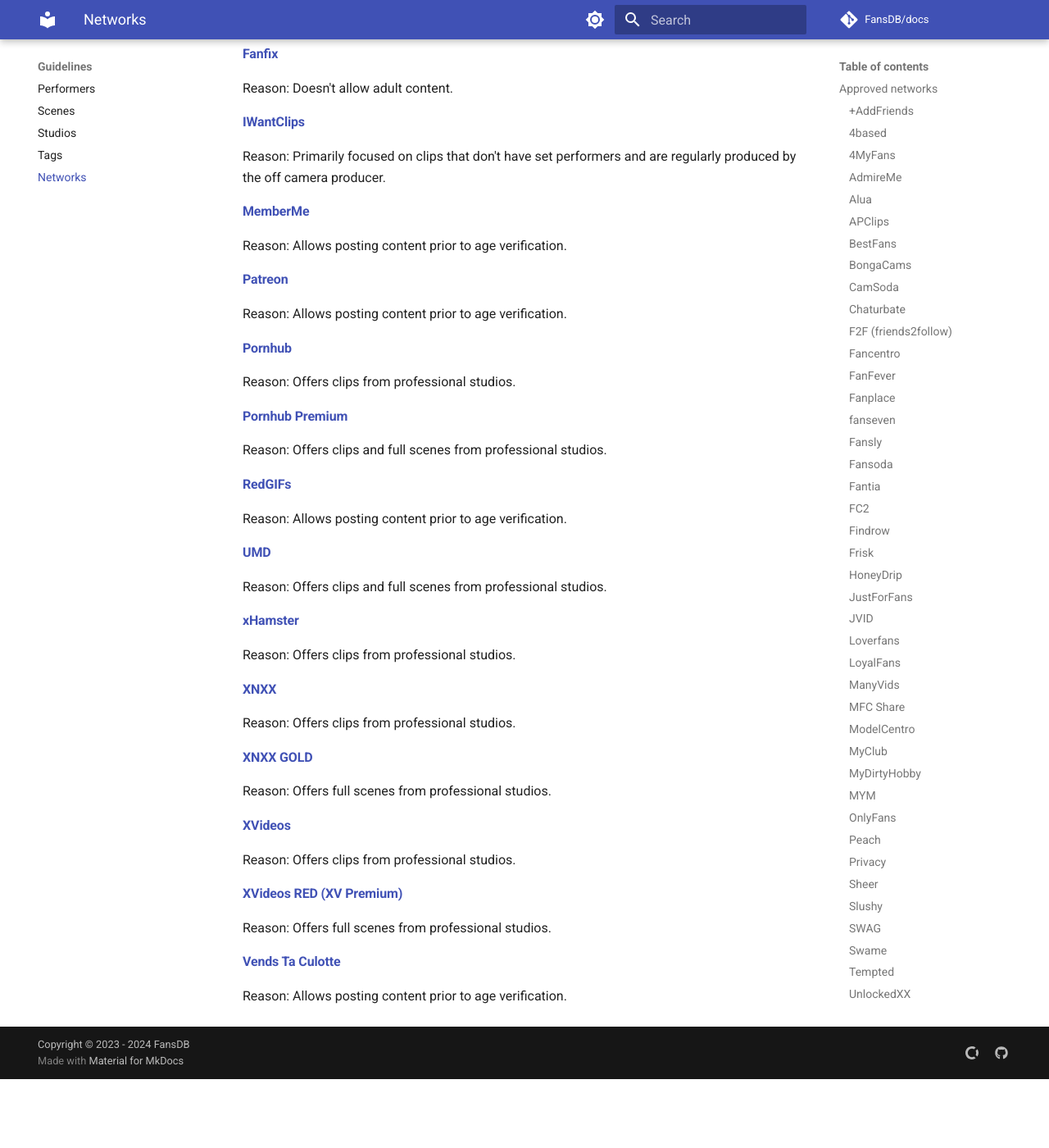
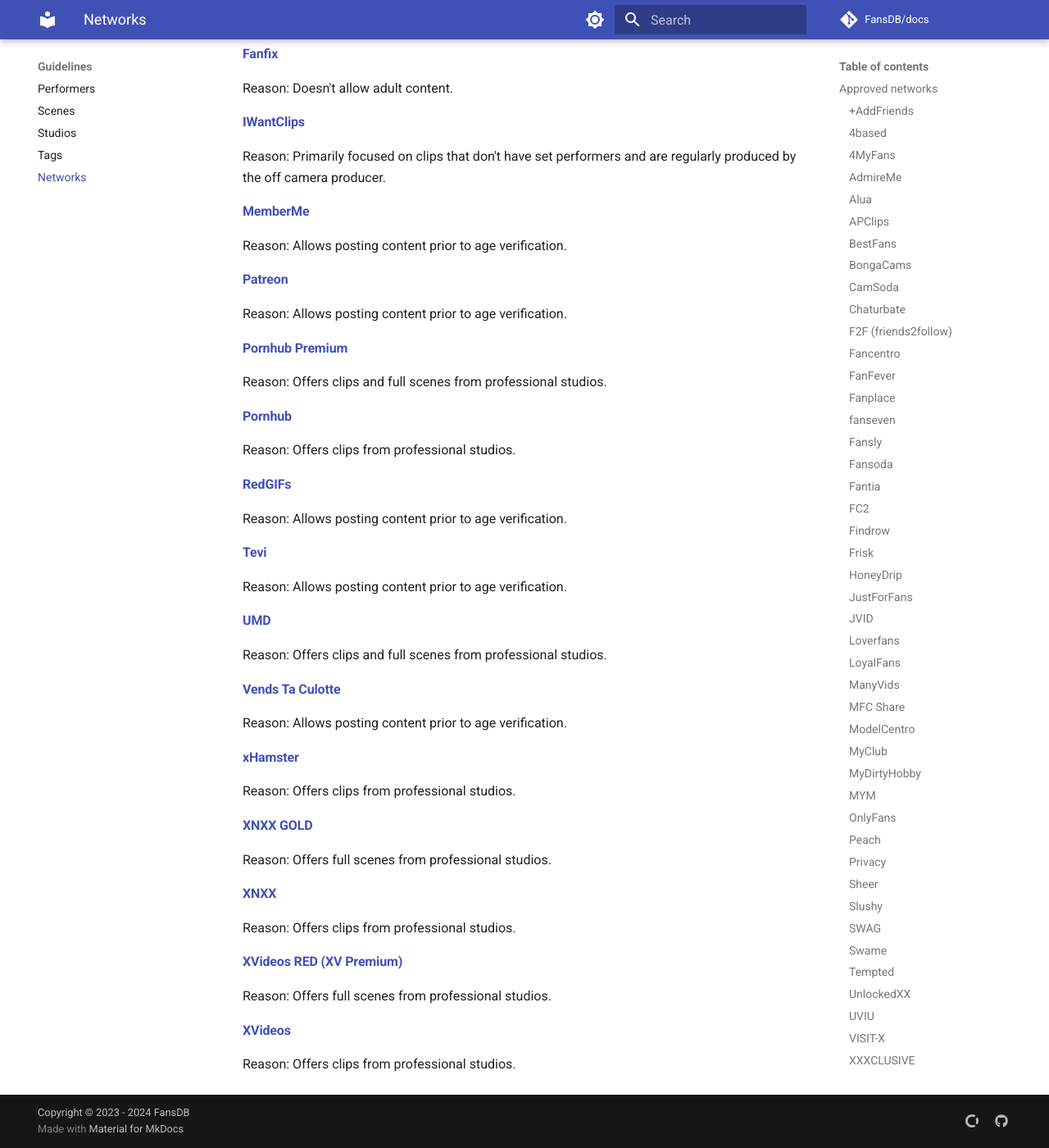
Before and after one commit to FansDB/docs, an MkDocs documentation site: the page built from docs/networks.md, in a window 1280 px wide and 1400 px high, scrolled down 4223 px. Shown: the whole window at 82% size. Built offline with MkDocs 1.6.1 and Material for MkDocs 9.7.7, drawn with Linux system fonts in a browser that asks for light colours; comment, search, counter and statistics services are not loaded; before the commit the page ends 5539 px from its top, so only the background shows below that.

Commit message:
Add new banned network

```diff
--- a/docs/networks.md
+++ b/docs/networks.md
@@ -216,15 +216,19 @@
 
 Reason: Allows posting content prior to age verification.
 
+#### [Pornhub Premium](https://www.pornhubpremium.com){target=_blank}
+
+Reason: Offers clips and full scenes from professional studios.
+
 #### [Pornhub](https://www.pornhub.com){target=_blank}
 
 Reason: Offers clips from professional studios.
 
-#### [Pornhub Premium](https://www.pornhubpremium.com){target=_blank}
+#### [RedGIFs](https://www.redgifs.com){target=_blank}
 
-Reason: Offers clips and full scenes from professional studios.
+Reason: Allows posting content prior to age verification.
 
-#### [RedGIFs](https://www.redgifs.com){target=_blank}
+#### [Tevi](https://tevi.com){target=_blank}
 
 Reason: Allows posting content prior to age verification.
 
@@ -232,11 +236,11 @@
 
 Reason: Offers clips and full scenes from professional studios.
 
+#### [Vends Ta Culotte](https://www.vends-ta-culotte.com){target=_blank}
+
+Reason: Allows posting content prior to age verification.
+
 #### [xHamster](https://xhamster.com){target=_blank}
-
-Reason: Offers clips from professional studios.
-
-#### [XNXX](https://www.xnxx.com){target=_blank}
 
 Reason: Offers clips from professional studios.
 
```
Also changed, not shown: other parts of docs/networks.md (+3 -3 lines).
